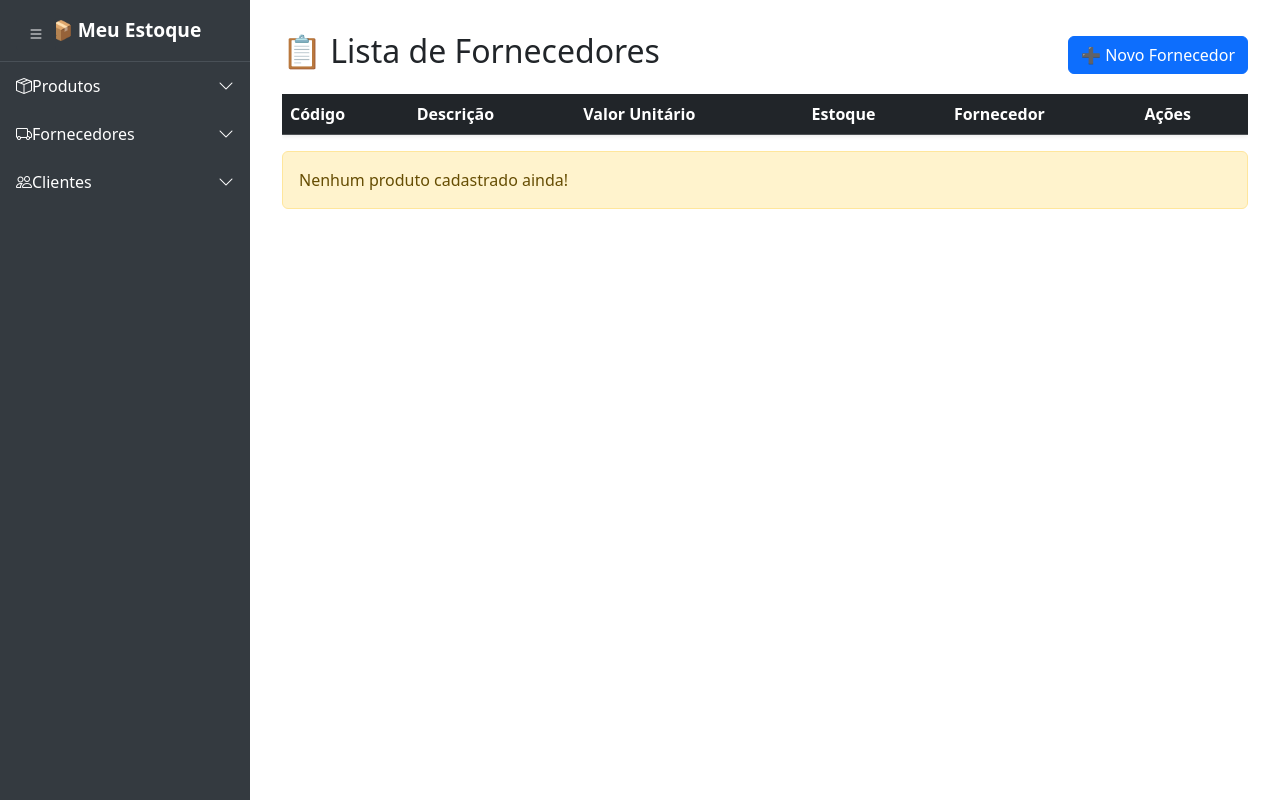
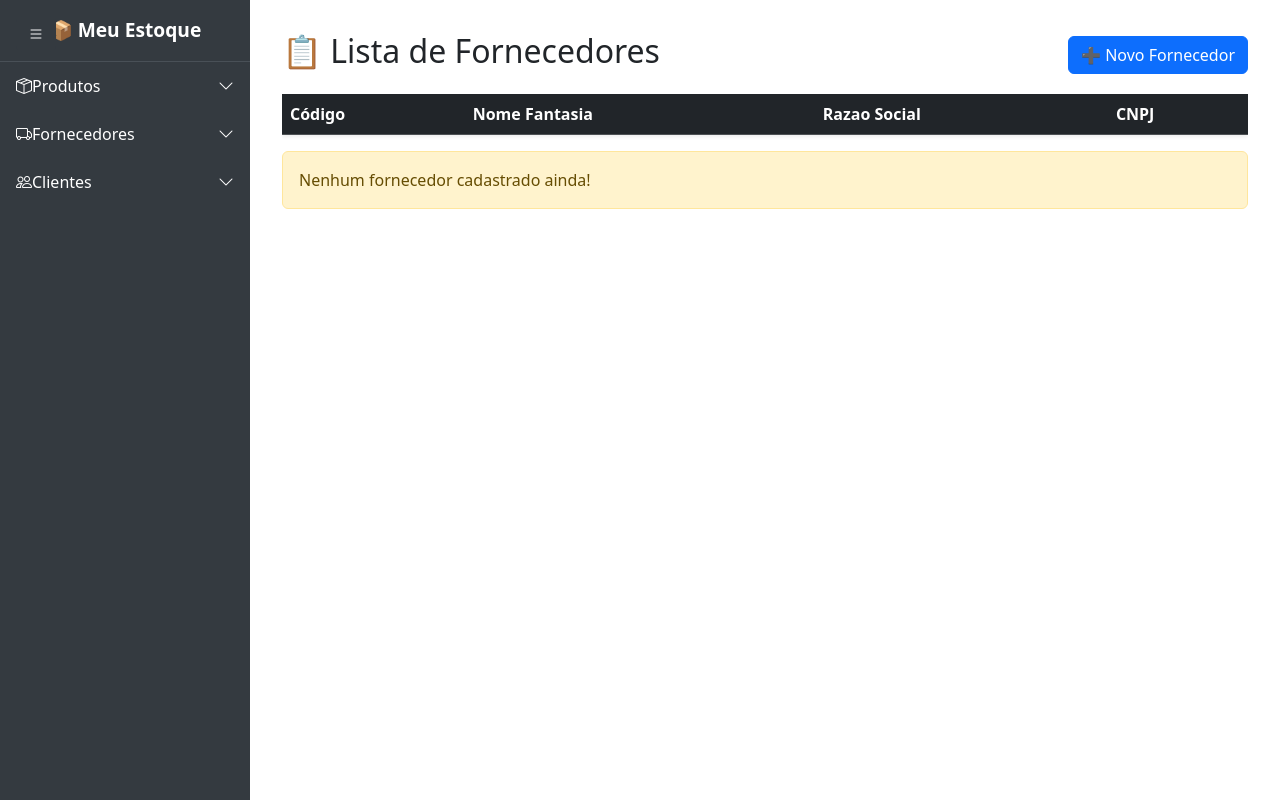
Before and after one commit to nordffa/projeto-final-impacta, a Flask app: page /fornecedores in a window 1280 px wide. Run offline with Flask 3, Linux system fonts and the light colour scheme; a database or web service that is not in the repository returns one stand-in record (values such as "Sample title"); lists and menus that the app fills with data are empty; some libraries are stand-ins or nearby versions.

Commit message:
alteração da tabela de fornecedores, e alterção da mensagem quando não tem fornecedor

```diff
--- a/templates/listar_fornecedores.html
+++ b/templates/listar_fornecedores.html
@@ -11,11 +11,9 @@
             <thead class="table-dark">
                 <tr>
                     <th>Código</th>
-                    <th>Descrição</th>
-                    <th>Valor Unitário</th>
-                    <th>Estoque</th>
-                    <th>Fornecedor</th>
-                    <th>Ações</th>
+                    <th>Nome Fantasia</th>
+                    <th>Razao Social</th>
+                    <th>CNPJ</th>
                 </tr>
             </thead>
             <tbody>
@@ -46,7 +44,7 @@
             </tbody>
         </table>
         {% if not produtos %}
-        <div class="alert alert-warning">Nenhum produto cadastrado ainda!</div>
+        <div class="alert alert-warning">Nenhum fornecedor cadastrado ainda!</div>
         {% endif %}
     </div>
 </div>
```
